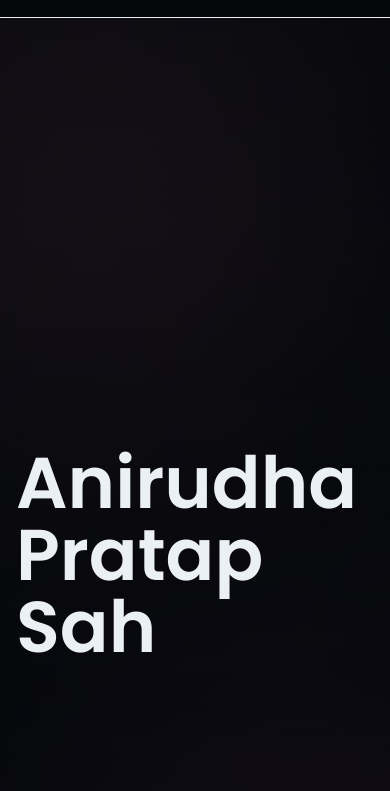
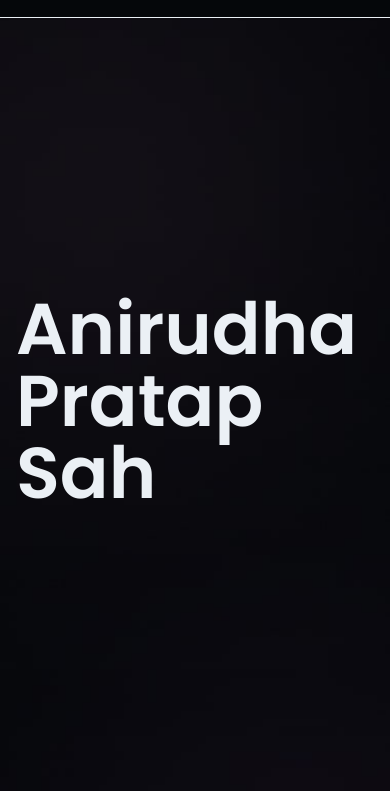
Before and after one commit to APS6/portfolio, an Astro site: page / in a window 390 px wide. Shown: the part 53-844 px from the top of the page. Built offline with nearby package versions, Linux system fonts and the light colour scheme; Astro itself is replaced by a stand-in of ours.

Commit message:
mobile heading styling changes

```diff
--- a/src/pages/index.astro
+++ b/src/pages/index.astro
@@ -30,7 +30,7 @@ const projects = await getCollection("projects")
       class="px-4 md:px-8 2xl:px-10 max-w-[120rem] m-auto bg-[url('/mobile-bg.jpg')] md:bg-[url('/background.jpg')] bg-cover overflow-x-hidden"
     >
       <header
-        class="h-screen flex flex-col justify-end pb-32 md:pb-16 2xl:pb-24"
+        class="h-screen flex items-center sm:items-end pt-16 sm:pt-0 sm:pb-32 md:pb-16 2xl:pb-24"
       >
         <h1
           class="text-[clamp(4.5rem,15.3125vw,18rem)] font-semibold leading-none"
```
